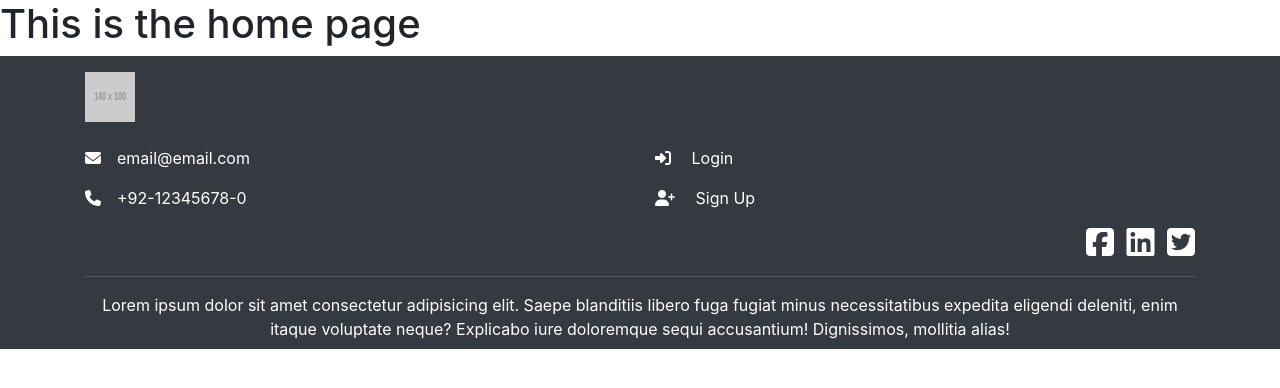
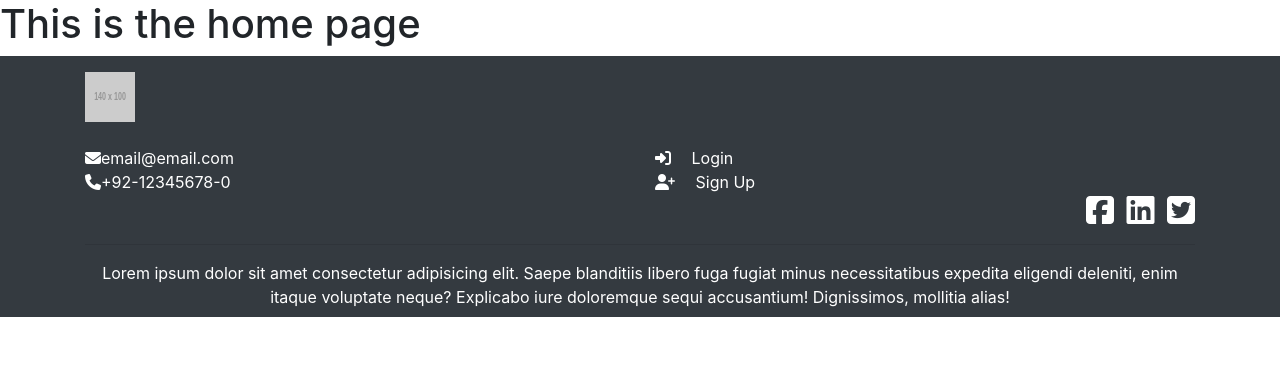
Before and after one commit to Tamnac/Folio3-Internship, a plain HTML site: page Design/pages/Home.html in a window 1280 px wide. Drawn offline with nearby package versions, Linux system fonts and the light colour scheme; placeholder pictures from the web are drawn by us.

Commit message:
Update Home.html

```diff
--- a/Design/pages/Home.html
+++ b/Design/pages/Home.html
@@ -11,23 +11,6 @@
     <script src="https://stackpath.bootstrapcdn.com/bootstrap/4.3.1/js/bootstrap.min.js" integrity="sha384-JjSmVgyd0p3pXB1rRibZUAYoIIy6OrQ6VrjIEaFf/nJGzIxFDsf4x0xIM+B07jRM" crossorigin="anonymous"></script>
     <script src="https://kit.fontawesome.com/87ad30c39c.js"></script>
     <title>Home</title>
-    <style>
-        .footer-item span {
-            padding: 0 1em 0 1em;
-        }
-
-        .footer-item {
-            padding: 0 0 1em 0;
-        }
-
-        .credits {
-            font-size: 1em
-        }
-
-        .footer-hr {
-            background: rgba(255, 255, 255, 0.233);
-        }
-    </style>
 </head>
 
 <body>
```
